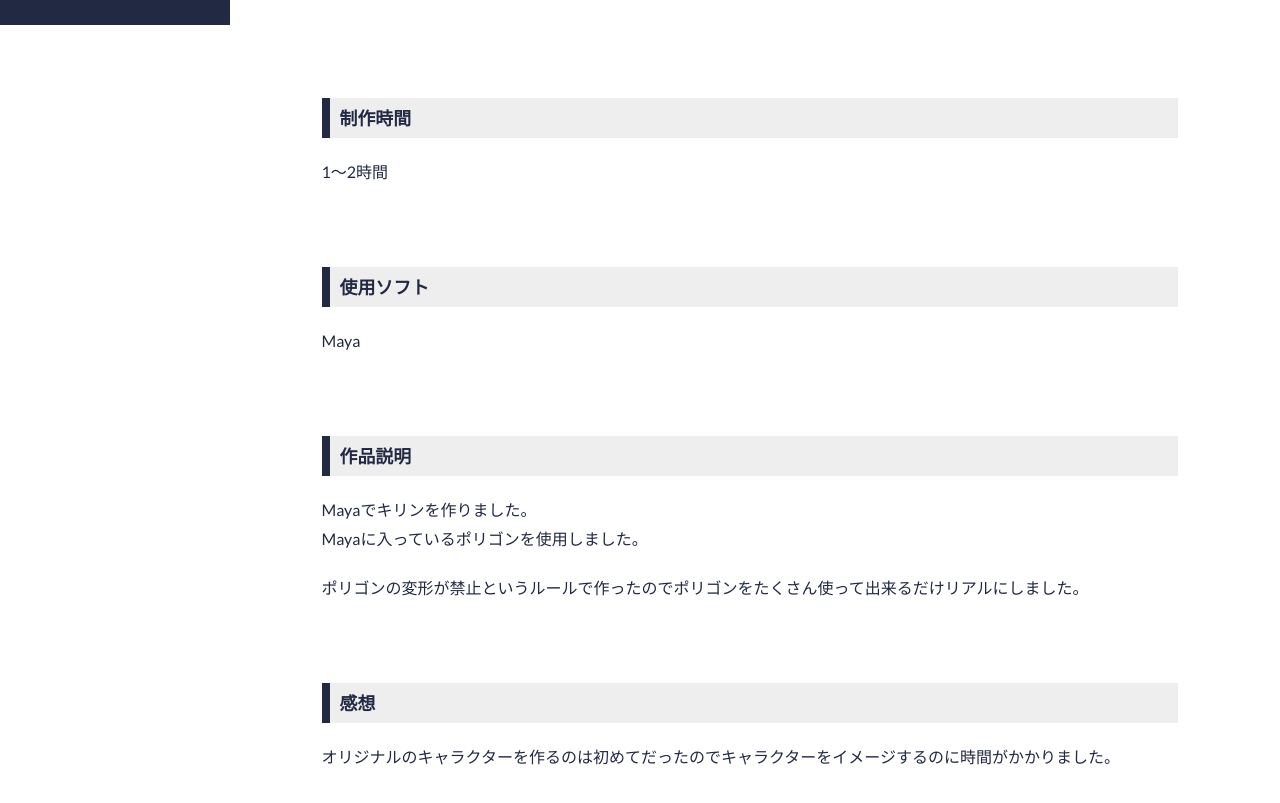
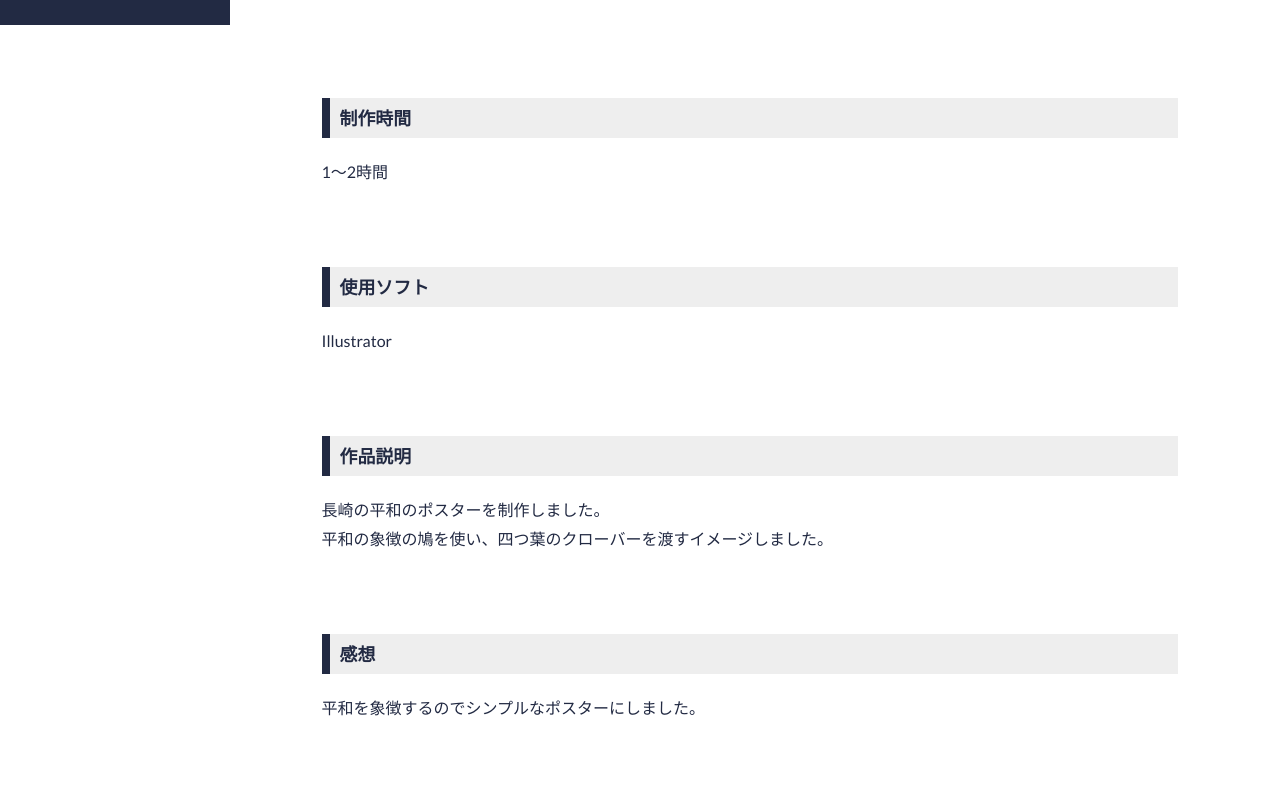
Before and after one commit to ogawakohei/ogawakohei.github.io, a plain HTML site: page peace.html in a window 1280 px wide. Shown: the part 775-1578 px from the top of the page. Drawn offline with nearby package versions, Linux system fonts and the light colour scheme.

Commit message:
after_03

```diff
--- a/peace.html
+++ b/peace.html
@@ -44,13 +44,12 @@
                             <h4 class="article__detail">制作時間</h4>
                             <p>1〜2時間</p>
                             <h4 class="article__detail">使用ソフト</h4>
-                            <p>Maya</p>
+                            <p>Illustrator</p>
                             <h4 class="article__detail">作品説明</h4>
-                            <p>Mayaでキリンを作りました。<br>Mayaに入っているポリゴンを使用しました。</br>
+                            <p>長崎の平和のポスターを制作しました。<br>平和の象徴の鳩を使い、四つ葉のクローバーを渡すイメージしました。</br>
                                 </p>
-                            ポリゴンの変形が禁止というルールで作ったのでポリゴンをたくさん使って出来るだけリアルにしました。
                         <h4 class="article__detail">感想</h4>
-                            <p>オリジナルのキャラクターを作るのは初めてだったのでキャラクターをイメージするのに時間がかかりました。
+                            <p>平和を象徴するのでシンプルなポスターにしました。
                             </p>
                     </div>
                 </div>
```
Also changed, not shown: char.html (+1 -1 lines), maya1.html (+1 -1 lines), rogo.html (+2 -3 lines).
